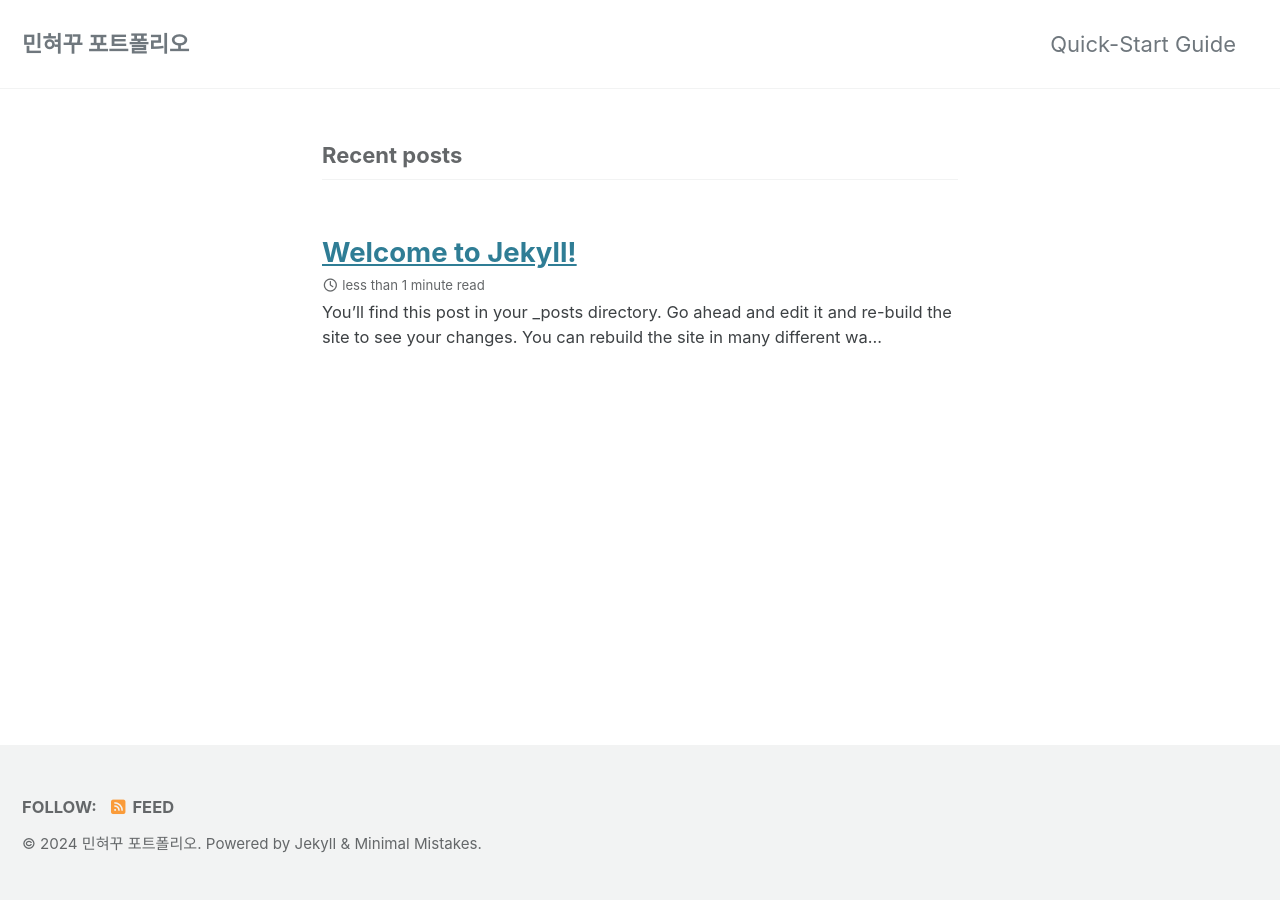
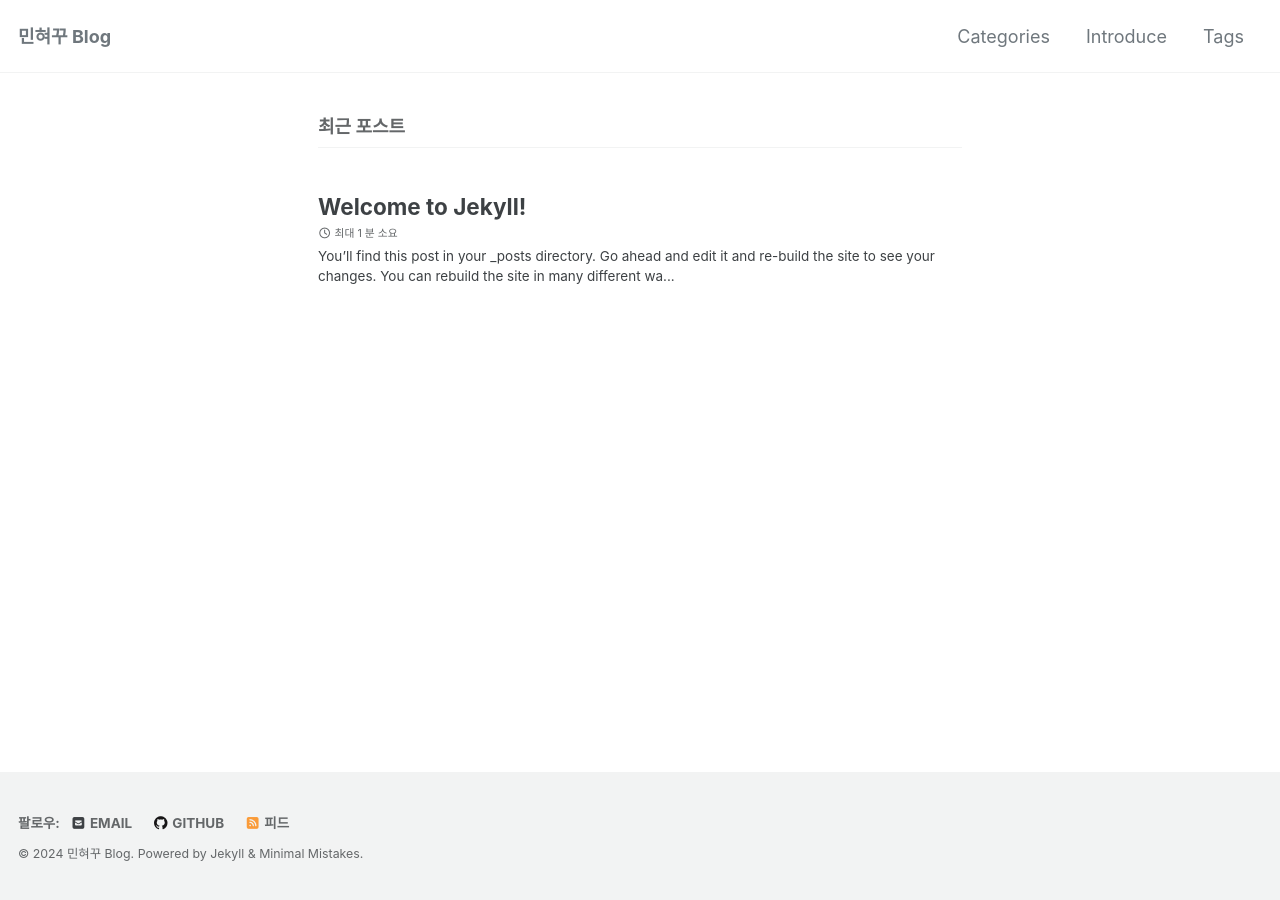
Before and after one commit to MinhyukLee-kor/MinhyukLee-kor.github.io, a Jekyll site: the page built from index.markdown, in a window 1280 px wide. Built offline with Jekyll 4.4.1, drawn with Linux system fonts in a browser that asks for light colours; cached includes are drawn as plain includes; the list of posts is cut into pages by our own code.

Commit message:
기본 세팅1

```diff
--- a/_config.yml
+++ b/_config.yml
@@ -15,16 +15,16 @@
 minimal_mistakes_skin    : "default" # "air", "aqua", "contrast", "dark", "dirt", "neon", "mint", "plum", "sunrise"
 
 # Site Settings
-locale                   : "en-US"
+locale                   : "ko-KR"
 rtl                      : # true, false (default) # turns direction of the page into right to left for RTL languages
-title                    : "민혀꾸 포트폴리오"
+title                    : "민혀꾸 Blog"
 title_separator          : "-"
 subtitle                 : # site tagline that appears below site title in masthead
-name                     : "민혀꾸"
+name                     : "이민혁(Lee Minhyuk)"
 description              : "포트폴리오 및 개발 자료 정리"
 url                      : "https://MinhyukLee-kor.github.io"
 baseurl                  : ""
-repository               : # GitHub username/repo-name e.g. "mmistakes/minimal-mistakes"
+repository               : "MinhyukLee-kor/MinhyukLee-kor.github.io"
 teaser                   : # path of fallback teaser image, e.g. "/assets/images/500x300.png"
 logo                     : # path of logo image to display in the masthead, e.g. "/assets/images/88x88.png"
 masthead_title           : # overrides the website title displayed in the masthead, use " " for no title
@@ -113,18 +113,18 @@ analytics:
 
 # Site Author
 author:
-  name             : "Your Name"
+  name             : "이민혁(Lee Minhyuk)"
   avatar           : # path of avatar image, e.g. "/assets/images/bio-photo.jpg"
-  bio              : "I am an **amazing** person."
-  location         : "Somewhere"
+  bio              : "**성장을 위한 발판**<br>공부한 자료 정리"
+  location         : "Seoul, Korea"
   email            :
   links:
     - label: "Email"
       icon: "fas fa-fw fa-envelope-square"
-      # url: "mailto:your.name@email.com"
-    - label: "Website"
-      icon: "fas fa-fw fa-link"
-      # url: "https://your-website.com"
+      url: mailto:kazesky93@gmail.com
+    - label: "GitHub"
+      icon: "fab fa-fw fa-github"
+      url: "https://github.com/MinhyukLee-kor"
     - label: "Twitter"
       icon: "fab fa-fw fa-twitter-square"
       # url: "https://twitter.com/"
@@ -141,6 +141,12 @@ author:
 # Site Footer
 footer:
   links:
+    - label: "Email"
+      icon: "fas fa-fw fa-envelope-square"
+      url: mailto:kazesky93@gmail.com
+    - label: "GitHub"
+      icon: "fab fa-fw fa-github"
+      url: "https://github.com/MinhyukLee-kor"
     - label: "Twitter"
       icon: "fab fa-fw fa-twitter-square"
       # url:
--- a/_data/navigation.yml
+++ b/_data/navigation.yml
@@ -1,7 +1,11 @@
 # main links
 main:
-  - title: "Quick-Start Guide"
-    url: https://mmistakes.github.io/minimal-mistakes/docs/quick-start-guide/
+  - title: "Categories"
+    url: /categories/
+  - title: "Introduce"
+    url: /about/
+  - title: "Tags"
+    url: /tags/
   # - title: "About"
   #   url: https://mmistakes.github.io/minimal-mistakes/about/
   # - title: "Sample Posts"
--- a/assets/css/main.scss
+++ b/assets/css/main.scss
@@ -7,3 +7,34 @@ search: false
 
 @import "minimal-mistakes/skins/{{ site.minimal_mistakes_skin | default: 'default' }}"; // skin
 @import "minimal-mistakes"; // main partials
+
+// Font 변경
+@import url('https://fonts.googleapis.com/css?family=Inconsolata');
+
+$serif              : "Inconsolata", monospace, "PT Serif", Georgia, Times, serif;
+$sans-serif-narrow  : "Inconsolata", monospace, "PT Sans Narrow", -apple-system, BlinkMacSystemFont, "Roboto", "Segoe UI", "Helvetica Neue", "Lucida Grande", Arial, sans-serif;
+
+$global-font-family : $serif;
+$header-font-family : $sans-serif-narrow;
+$caption-font-family: $serif !default;
+
+html {
+  font-size: 12px; // originally 16px
+  @include breakpoint($medium) {
+    font-size: 14px; // originally 18px
+  }
+
+  @include breakpoint($large) {
+    font-size: 16px; // originally 20px
+  }
+
+  @include breakpoint($x-large) {
+    font-size: 18px; // originally 22px
+  }
+}
+
+// list title link remove underline
+.archive a {
+  color: inherit;
+  text-decoration: none;
+}
```
Also changed, not shown: _pages/about.md (added, +9 -0 lines).
